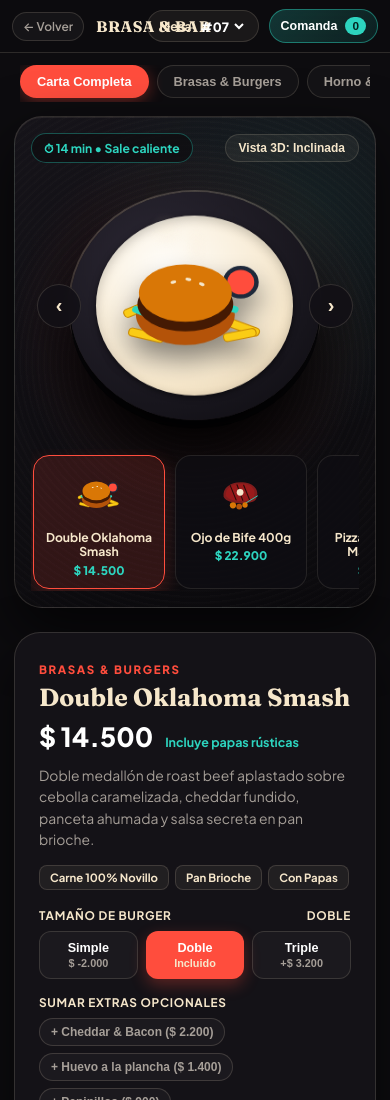
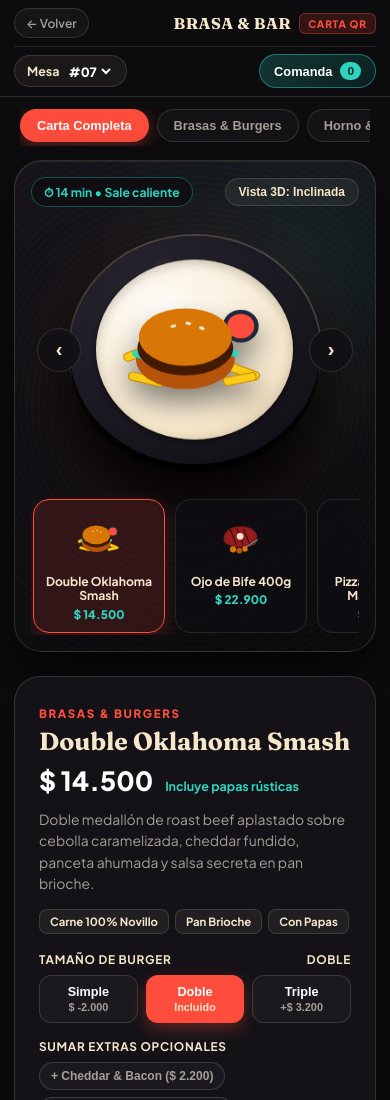
Before and after one commit to austinscor12-sudo/seme-studio, a plain HTML site: page demos/menu-mesa.html in a window 390 px wide. Shown: the top 1100 px of the page. Drawn offline with Linux system fonts and the light colour scheme.

Commit message:
arreglo de prueba 2 para celu

```diff
--- a/demos/menu-mesa.html
+++ b/demos/menu-mesa.html
@@ -1089,27 +1089,43 @@
       }
     }
 
-    @media (max-width: 520px) {
+    @media (max-width: 640px) {
       .topbar-inner {
-        padding: 9px 12px;
-      }
-
-      .qr-tag {
-        display: none;
+        flex-direction: column;
+        align-items: stretch;
+        padding: 8px 14px;
+        gap: 8px;
+      }
+
+      .brand-left {
+        justify-content: space-between;
+        width: 100%;
       }
 
       .resto-brand {
-        font-size: 0.96rem;
+        font-size: 0.98rem;
       }
 
       .btn-back {
-        padding: 6px 10px;
-        font-size: 0.75rem;
+        padding: 6px 11px;
+        font-size: 0.76rem;
+      }
+
+      .topbar-right {
+        justify-content: space-between;
+        width: 100%;
+        padding-top: 7px;
+        border-top: 1px solid rgba(246, 231, 203, 0.1);
+      }
+
+      .table-selector {
+        padding: 6px 12px;
+        font-size: 0.78rem;
       }
 
       .comanda-btn {
-        padding: 7px 11px;
-        font-size: 0.78rem;
+        padding: 7px 14px;
+        font-size: 0.8rem;
       }
     }
   </style>
```
